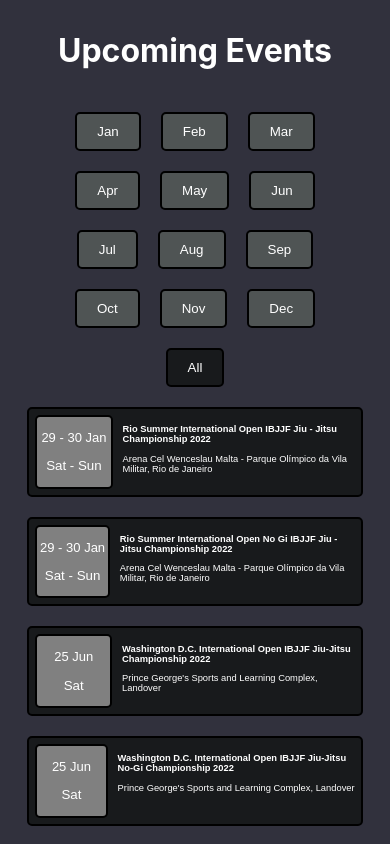
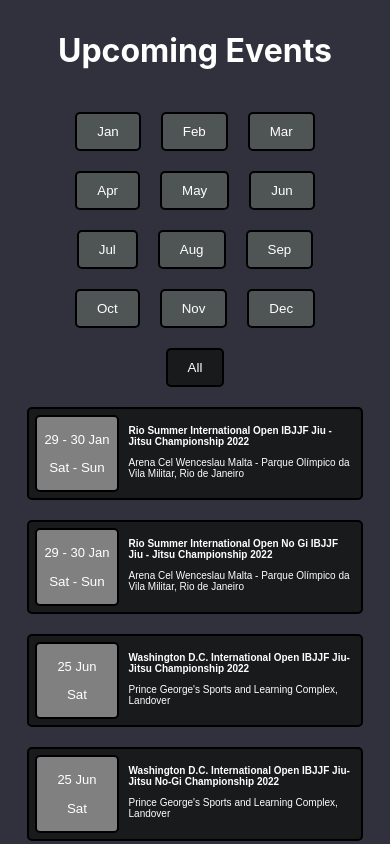
Before and after one commit to EdMasterNava/tourney-cal, a React (Create React App) app in the folder tourney/: page / in a window 390 px wide. Shown: the top 844 px of the page. Built offline with nearby package versions, Linux system fonts and the light colour scheme.

Commit message:
More Responsive Web Design

```diff
--- a/tourney/src/Events.css
+++ b/tourney/src/Events.css
@@ -10,6 +10,9 @@
     display: flex;
     flex-direction: column;
 }
+#events-container > * {
+    flex-basis: 100%;
+}
 #upcoming {
     background: var(--lighter);
     padding: 10px;
--- a/tourney/src/List.css
+++ b/tourney/src/List.css
@@ -21,16 +21,21 @@
     width: 100%;
     padding: 5px 10px 5px 0;
     display: flex;
+    flex-wrap: nowrap;
 }
+
 #date-container {
+    flex: 1 1 10%;
     background: grey;
-    width: clamp(50px, 40vw, 100px);
+    /* width: clamp(50px, 40vw, 100px); */
     border-radius: 5px;
     margin: 0 10px 0 0;
     border: 2px solid black;
+    padding: .5vw;
 }
 #text-container{
-    font-size: clamp(5px, 2.4vw, 20px);
+    flex: 1 1 90%;
+    font-size: clamp(10px, 1.9vw, 20px);
 }
 #event-name {
     font-weight: bold;
@@ -44,11 +49,34 @@
 }
 /* @media (max-width: 1100px) {
     #date-container {
-        width: clamp(50px, 40vw, 100px);
+        flex: 1 1 15%
+    }
+    #text-container{
+        flex: 1 1 75%;
+    }
+
+} */
+@media (max-width: 850px) {
+    #date-container {
+        flex: 1 1 12%
+    }
+    #text-container{
+        flex: 1 1 78%;
     }
 }
-@media (max-width: 500px) {
+@media (max-width: 600px) {
     #date-container {
-        width: 70px;
+        flex: 1 1 15%
     }
-} */
+    #text-container{
+        flex: 1 1 75%;
+    }
+}
+@media (max-width: 450px) {
+    #date-container {
+        flex: 1 1 25%
+    }
+    #text-container{
+        flex: 1 1 75%;
+    }
+}
```
